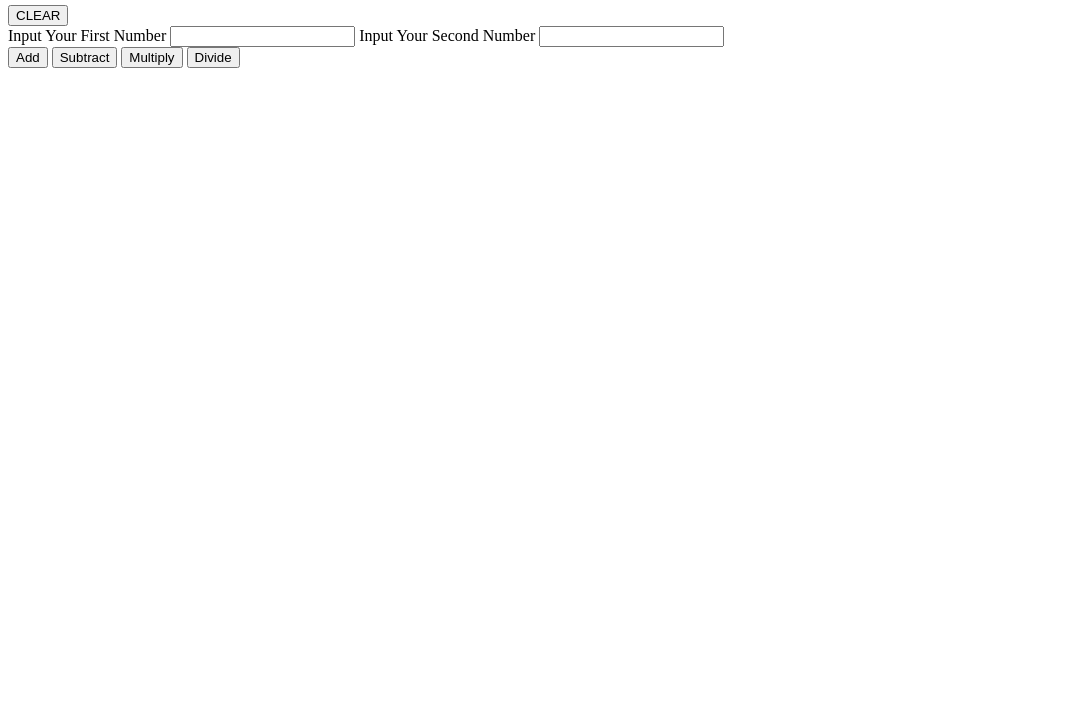
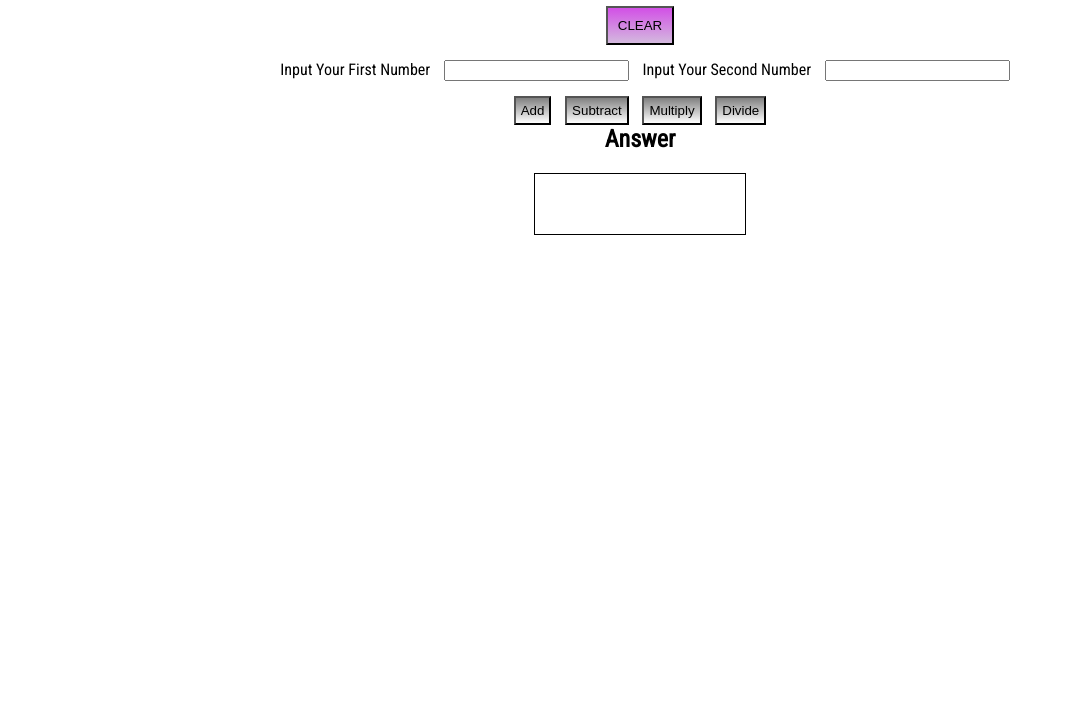
Before and after one commit to motbsitu/weekend_challenge_3, a website: page public/views/index.html in a window 1280 px wide. Shown: the part 75-800 px from the top of the page, without its empty margins (0-1065 px from the left). Drawn offline with nearby package versions, Linux system fonts and the light colour scheme; files that its build step writes are made by us from their sources; no server answers; files whose address does not match are found by name.

Commit message:
Add some styles, clean up code

```diff
--- a/app.js
+++ b/app.js
@@ -16,7 +16,7 @@ app.use('/input', inputRouter);
 
 //  Connecting to index.html
 app.get('/', function(req, res){
-  console.log('received a request at', new Date());
+  //console.log('received a request at', new Date());
   var filename = path.join(__dirname, 'public/views/index.html');
   res.sendFile(filename);
 });
--- /dev/null
+++ b/public/styles/styles.css
@@ -0,0 +1,34 @@
+body{
+  font-family: 'Roboto Condensed', sans-serif;
+  text-align: center;
+}
+#clearButton input{
+  padding: 10px;
+  background: linear-gradient(#d250e6, #d3b9de);
+}
+.numberInput{
+  padding: 15px;
+    height: 25px;
+}
+label{
+  padding: 10px;
+}
+#buttons input{
+  margin: 15px 5px 15px 5px;
+  padding: 5px;
+  background: linear-gradient(gray, white);
+
+}
+
+h2{
+  margin-top: 25px;
+}
+#answer {
+  border: 1px solid black;
+  padding: 5px;
+  width: 200px;
+  height: 50px;
+  margin: auto;
+
+
+}
--- a/public/views/index.html
+++ b/public/views/index.html
@@ -5,6 +5,8 @@
     <meta charset='utf-8'>
     <script src='assets/vendors/jquery-3.1.1.min.js'></script>
     <script src='scripts/client.js'></script>
+    <link rel="stylesheet" href="styles/styles.css" />
+    <link href="https://fonts.googleapis.com/css?family=Roboto+Condensed" rel="stylesheet">
     <title>Calculator</title>
 </head>
 
@@ -25,16 +27,13 @@
                 <input type='button' name='subtract' value='Subtract' />
                 <input type='button' name='multiply' value='Multiply' />
                 <input type='button' name='divide' value='Divide' />
-                <!--was working when these were buttons-->
             </div>
 
-            <!--<div id='calcType'>
-
-
-      </div> -->
         </form>
     </div>
-
+    <h2>
+      Answer
+    </h2>
     <div id='answer'>
 
     </div>
```
Also changed, not shown: routes/input.js (+6 -6 lines).
